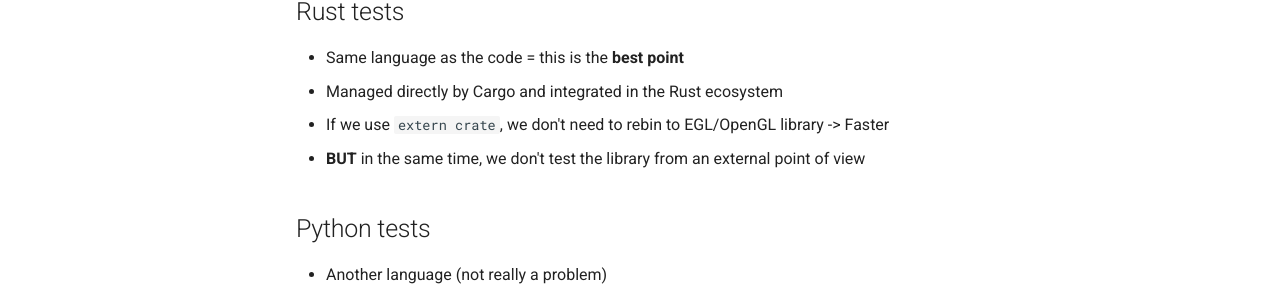
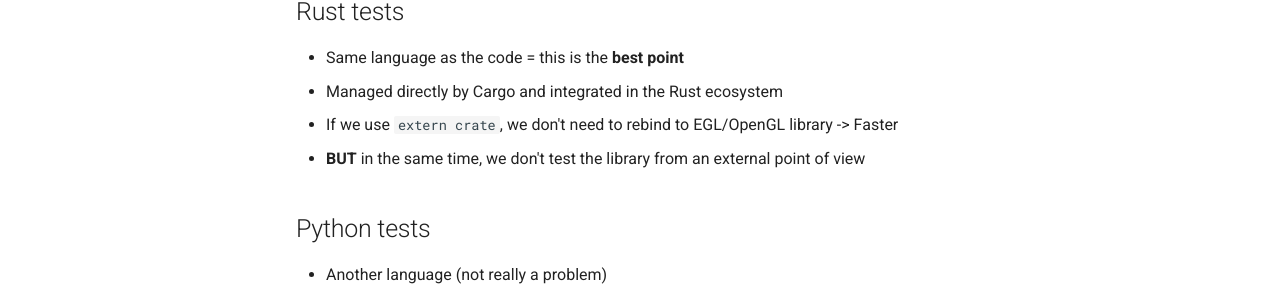
Before and after one commit to realitix/grind, an MkDocs documentation site: the page built from docs/research/test.md, in a window 1280 px wide and 1059 px high. Shown: the part 368-667 px from the top of the window. Built offline with MkDocs 1.6.1 and Material for MkDocs 9.7.7, drawn with Linux system fonts in a browser that asks for light colours; old or Windows-style settings are respelled for this version of MkDocs.

Commit message:
Fix typo

```diff
--- a/docs/research/test.md
+++ b/docs/research/test.md
@@ -11,7 +11,7 @@ Let's compare pro and con for each of them.
 
 - Same language as the code = this is the **best point**
 - Managed directly by Cargo and integrated in the Rust ecosystem
-- If we use `extern crate`, we don't need to rebin to EGL/OpenGL library -> Faster
+- If we use `extern crate`, we don't need to rebind to EGL/OpenGL library -> Faster
 - **BUT** in the same time, we don't test the library from an external point of view
 
 ## Python tests
```
